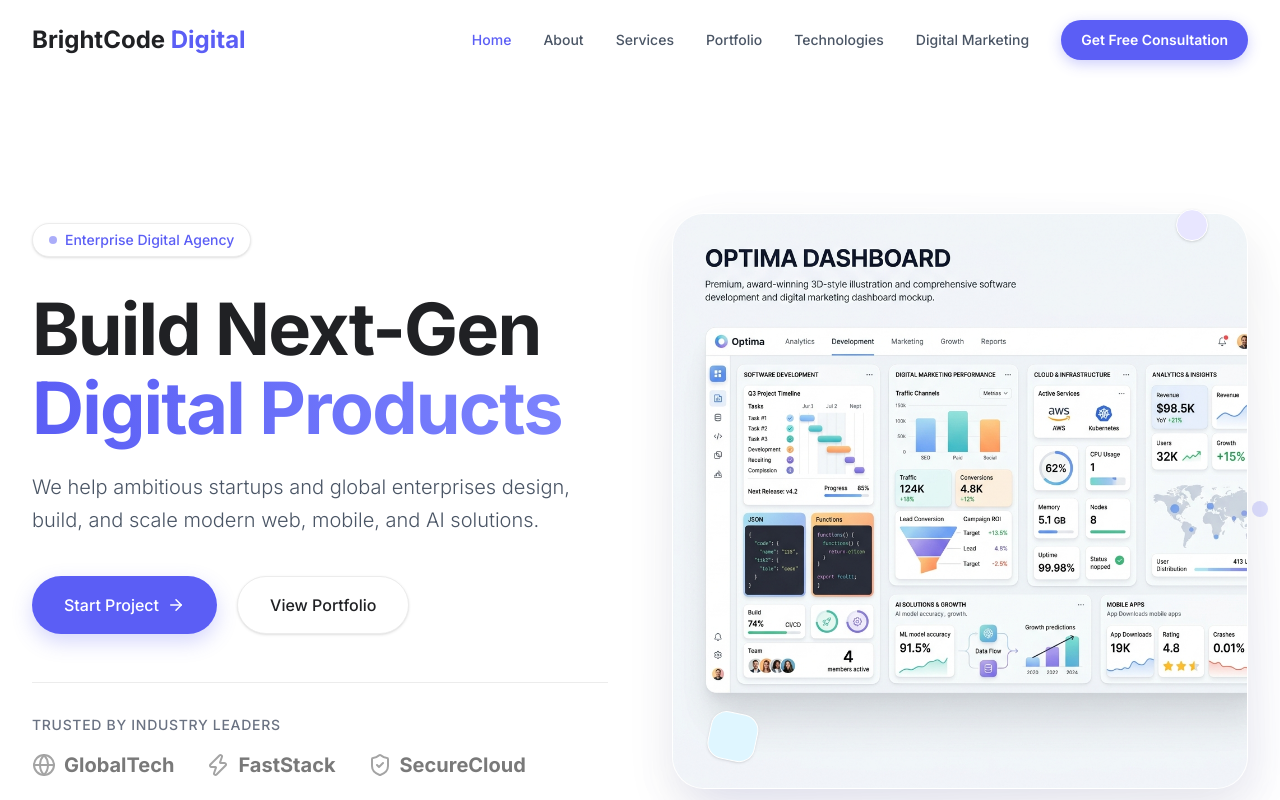
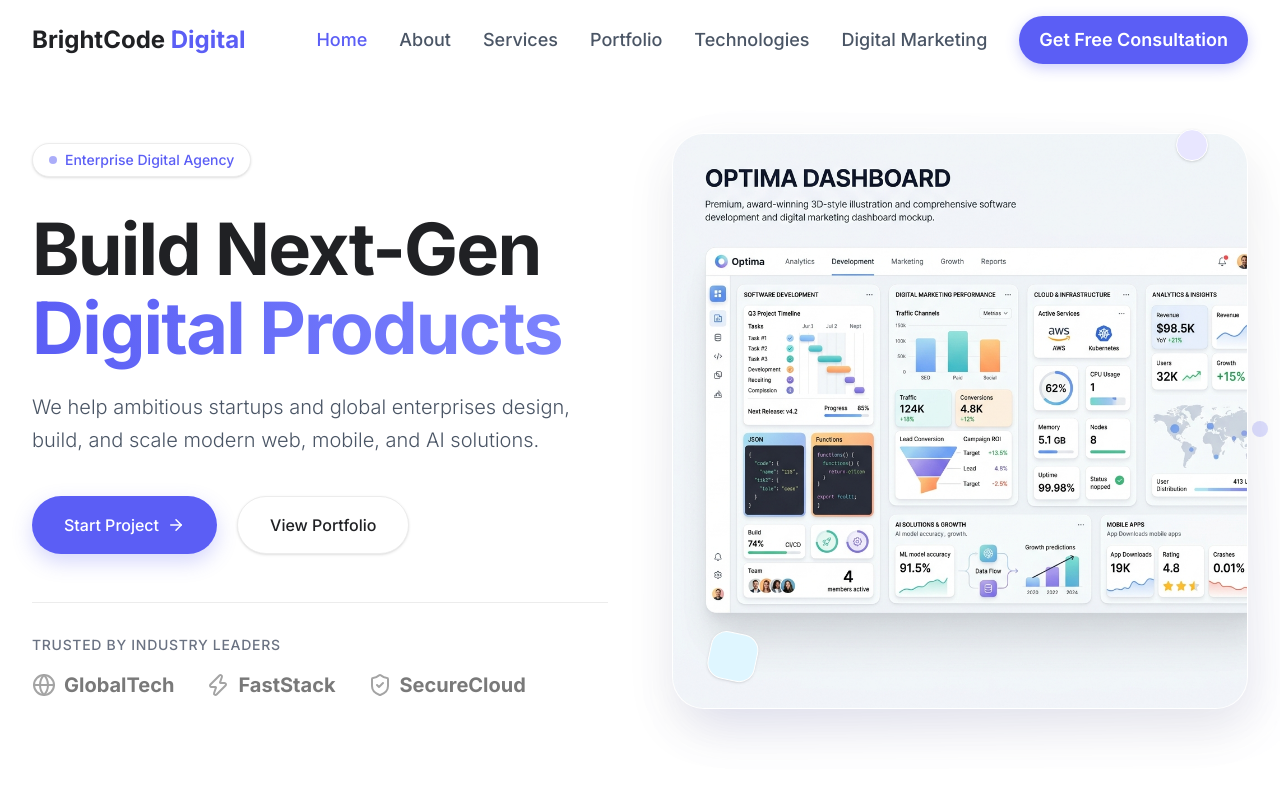
Before and after one commit to Brightcode1/brightcode1-, a React (Vite) app: page / in a window 1280 px wide. Shown: the top 800 px of the page. Built offline with nearby package versions, Linux system fonts and the light colour scheme.

Commit message:
remove for padding-top in all page

```diff
--- a/src/components/Navbar.jsx
+++ b/src/components/Navbar.jsx
@@ -28,7 +28,7 @@
   return (
     <header
       className={`fixed w-full top-0 z-50 transition-all duration-300 ${
-        scrolled ? 'glass py-3 shadow-lg' : 'bg-transparent py-5'
+        scrolled ? 'glass py-3 shadow-lg' : 'bg-transparent py-4'
       }`}
     >
       <div className="container mx-auto px-4 sm:px-6 lg:px-8">
@@ -46,7 +46,7 @@
               <Link
                 key={link.name}
                 to={link.path}
-                className={`text-sm font-medium transition-colors hover:text-primary ${
+                className={`text-lg font-medium transition-colors hover:text-primary ${
                   location.pathname === link.path ? 'text-primary' : 'text-gray-600'
                 }`}
               >
@@ -55,7 +55,7 @@
             ))}
             <Link
               to="/contact"
-              className="px-5 py-2.5 rounded-full bg-primary hover:bg-secondary text-white text-sm font-semibold transition-all shadow-[0_4px_14px_rgba(91,94,245,0.3)] hover:shadow-[0_6px_20px_rgba(91,94,245,0.4)] hover:-translate-y-0.5"
+              className="px-5 py-2.5 rounded-full bg-primary hover:bg-secondary text-white text-lg font-semibold transition-all shadow-[0_4px_14px_rgba(91,94,245,0.3)] hover:shadow-[0_6px_20px_rgba(91,94,245,0.4)] hover:-translate-y-0.5"
             >
               Get Free Consultation
             </Link>
--- a/src/components/sections/Hero.jsx
+++ b/src/components/sections/Hero.jsx
@@ -6,7 +6,7 @@
 
 const Hero = () => {
   return (
-    <section className="relative min-h-[90vh] flex items-center pt-24 pb-16 bg-transparent">
+    <section className="relative min-h-[90vh] flex items-center pt-4 pb-16 bg-transparent">
 
 
       <div className="container mx-auto px-4 sm:px-6 lg:px-8 relative z-10">
--- a/src/pages/About.jsx
+++ b/src/pages/About.jsx
@@ -4,7 +4,7 @@
 
 const About = () => {
   return (
-    <div className="pt-20">
+    <div>
       {/* Header Section */}
       <section className="py-20 relative bg-white overflow-hidden">
         <div className="absolute inset-0 hidden"></div>
--- a/src/pages/Blog.jsx
+++ b/src/pages/Blog.jsx
@@ -29,7 +29,7 @@
 
 const BlogPage = () => {
   return (
-    <div className="pt-20">
+    <div>
       <section className="py-20 bg-white text-center border-b border-[#ECECEC]">
         <div className="container mx-auto px-4">
           <motion.h1
--- a/src/pages/Contact.jsx
+++ b/src/pages/Contact.jsx
@@ -99,7 +99,7 @@
   const isFormValid = formData.firstName && formData.lastName && formData.email && formData.phone && formData.address && formData.details;
 
   return (
-    <div className="pt-20">
+    <div>
       <section className="py-20 relative">
         <div className="container mx-auto px-4 sm:px-6 lg:px-8 max-w-6xl">
           <div className="text-center mb-16">
--- a/src/pages/DigitalMarketing.jsx
+++ b/src/pages/DigitalMarketing.jsx
@@ -85,7 +85,7 @@
   ];
 
   return (
-    <div className="pt-20 bg-white">
+    <div className="bg-white">
       {/* Hero Section */}
       <section className="py-24 relative overflow-hidden">
         <div className="container mx-auto px-4 relative z-10 text-center">
--- a/src/pages/Industries.jsx
+++ b/src/pages/Industries.jsx
@@ -18,7 +18,7 @@
 
 const IndustriesPage = () => {
   return (
-    <div className="pt-20">
+    <div>
       <section className="py-20 relative bg-white overflow-hidden">
         <div className="absolute inset-0 hidden"></div>
         <div className="container mx-auto px-4 text-center relative z-10">
--- a/src/pages/Portfolio.jsx
+++ b/src/pages/Portfolio.jsx
@@ -4,7 +4,7 @@
 
 const PortfolioPage = () => {
   return (
-    <div className="pt-20">
+    <div>
       <section className="py-20 bg-white text-center">
         <div className="container mx-auto px-4">
           <h1 className="text-5xl font-bold mb-6">Our <span className="text-gradient">Portfolio</span></h1>
--- a/src/pages/Services.jsx
+++ b/src/pages/Services.jsx
@@ -6,7 +6,7 @@
 
 const ServicesPage = () => {
   return (
-    <div className="pt-20">
+    <div>
       <section className="py-20 bg-white text-center">
         <div className="container mx-auto px-4">
           <motion.h1
--- a/src/pages/Technologies.jsx
+++ b/src/pages/Technologies.jsx
@@ -4,7 +4,7 @@
 
 const TechnologiesPage = () => {
   return (
-    <div className="pt-20">
+    <div>
       <section className="py-20 bg-white text-center border-b border-[#ECECEC]">
         <div className="container mx-auto px-4">
           <h1 className="text-5xl font-bold mb-6">Our <span className="text-gradient">Tech Stack</span></h1>
```
